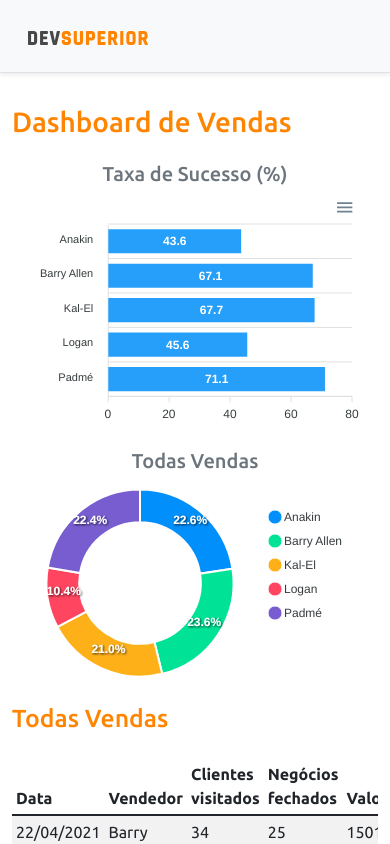
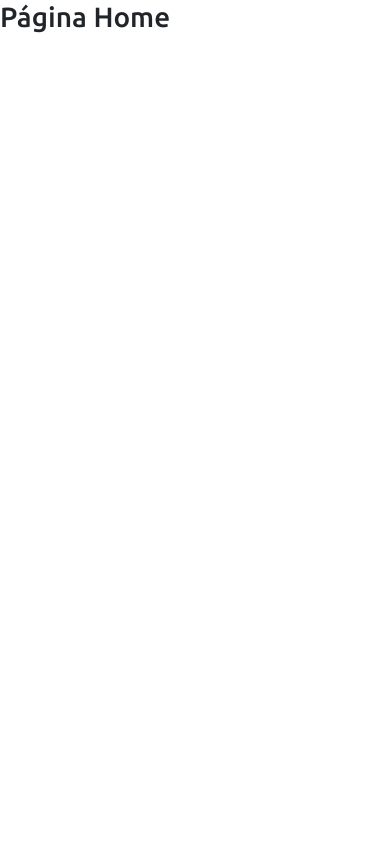
Before and after one commit to SricardoSdSouza/projeto-sds3, a React (Create React App) app in the folder frontend/: page / in a window 390 px wide. Shown: the top 844 px of the page. Built offline with nearby package versions, Linux system fonts and the light colour scheme.

Commit message:
Routes
Implementando as rotas

```diff
--- a/frontend/package.json
+++ b/frontend/package.json
@@ -15,6 +15,7 @@
     "react": "^17.0.2",
     "react-apexcharts": "^1.3.9",
     "react-dom": "^17.0.2",
+    "react-router-dom": "^5.3.0",
     "react-scripts": "4.0.3",
     "typescript": "^4.1.2",
     "web-vitals": "^1.0.1"
@@ -42,5 +43,8 @@
       "last 1 firefox version",
       "last 1 safari version"
     ]
+  },
+  "devDependencies": {
+    "@types/react-router-dom": "^5.3.0"
   }
 }
--- a/frontend/src/App.tsx
+++ b/frontend/src/App.tsx
@@ -1,36 +1,11 @@
-import NavBar from 'components/NavBar';
-import Footer from 'components/Footer';
+
 import React from 'react';
-import DataTable from 'components/DataTable';
-import BarChart from 'components/BarChart';
-import DonutChart from 'components/DonutChart';
+import Routes from 'Routes';
+
 
 function App() {
   return (
-    <>
-      <NavBar />
-
-      <div className="container">
-        <h1 className="text-primary py-3">Dashboard de Vendas</h1>
-
-        <div className="row px-3">
-          <div className="col-sm-6">
-            <h5 className="text-center text-secondary">Taxa de Sucesso (%)</h5>
-            <BarChart />
-          </div>
-          <div className="col-sm-6">
-            <h5 className="text-center text-secondary">Todas Vendas</h5>
-            <DonutChart />
-          </div>
-        </div>
-        <div className="py-3">
-          <h2 className="text-primary">Todas Vendas </h2>
-
-        </div>
-        <DataTable />
-      </div>
-      <Footer />
-    </>
+    <Routes />
   );
 }
 
--- /dev/null
+++ b/frontend/src/Routes.tsx
@@ -0,0 +1,20 @@
+import Dashboard from 'pages/Dashboard';
+import Home from 'pages/Home';
+import { BrowserRouter, Switch, Route } from 'react-router-dom';
+
+const Routes = () => {
+    return (
+        <BrowserRouter>
+            <Switch>
+                <Route path="/" exact>
+                    <Home />
+                </Route>
+                <Route path="/dashboard">
+                    <Dashboard />
+                </Route>
+            </Switch>
+        </BrowserRouter>
+    );
+}
+
+export default Routes;
--- /dev/null
+++ b/frontend/src/pages/Dashboard/index.tsx
@@ -0,0 +1,36 @@
+import BarChart from "components/BarChart";
+import DataTable from "components/DataTable";
+import DonutChart from "components/DonutChart";
+import Footer from "components/Footer";
+import NavBar from "components/NavBar";
+
+const Dashboard = () => {
+    return (
+        <>
+            <NavBar />
+
+            <div className="container">
+                <h1 className="text-primary py-3">Dashboard de Vendas</h1>
+
+                <div className="row px-3">
+                    <div className="col-sm-6">
+                        <h5 className="text-center text-secondary">Taxa de Sucesso (%)</h5>
+                        <BarChart />
+                    </div>
+                    <div className="col-sm-6">
+                        <h5 className="text-center text-secondary">Todas Vendas</h5>
+                        <DonutChart />
+                    </div>
+                </div>
+                <div className="py-3">
+                    <h2 className="text-primary">Todas Vendas </h2>
+
+                </div>
+                <DataTable />
+            </div>
+            <Footer />
+        </>
+    );
+}
+
+export default Dashboard;
--- /dev/null
+++ b/frontend/src/pages/Home/index.tsx
@@ -0,0 +1,9 @@
+const Home = () => {
+    return (
+        <div>
+            <h1>Página Home</h1>
+        </div>
+    );
+}
+
+export default Home;
```
Also changed, not shown: 1 other file (tests, documents, lock files or other folders).
